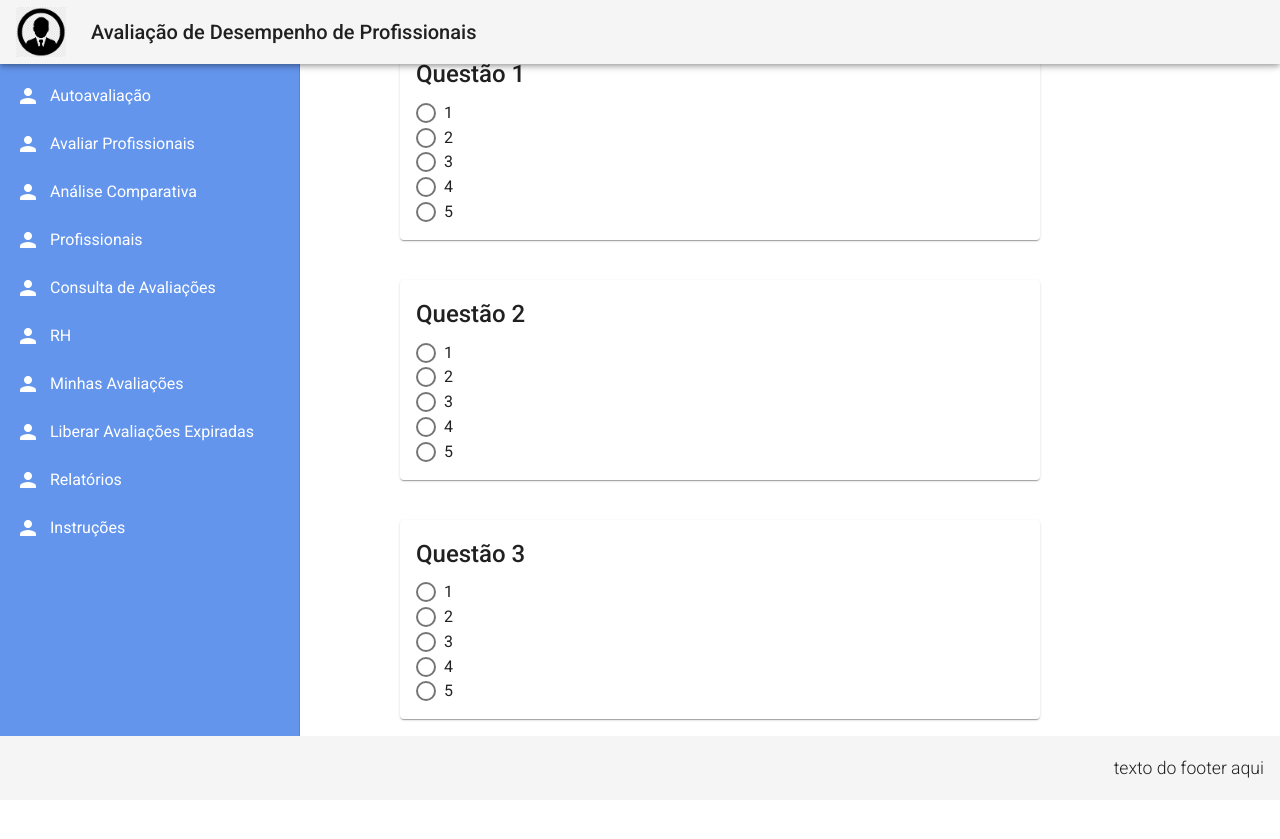
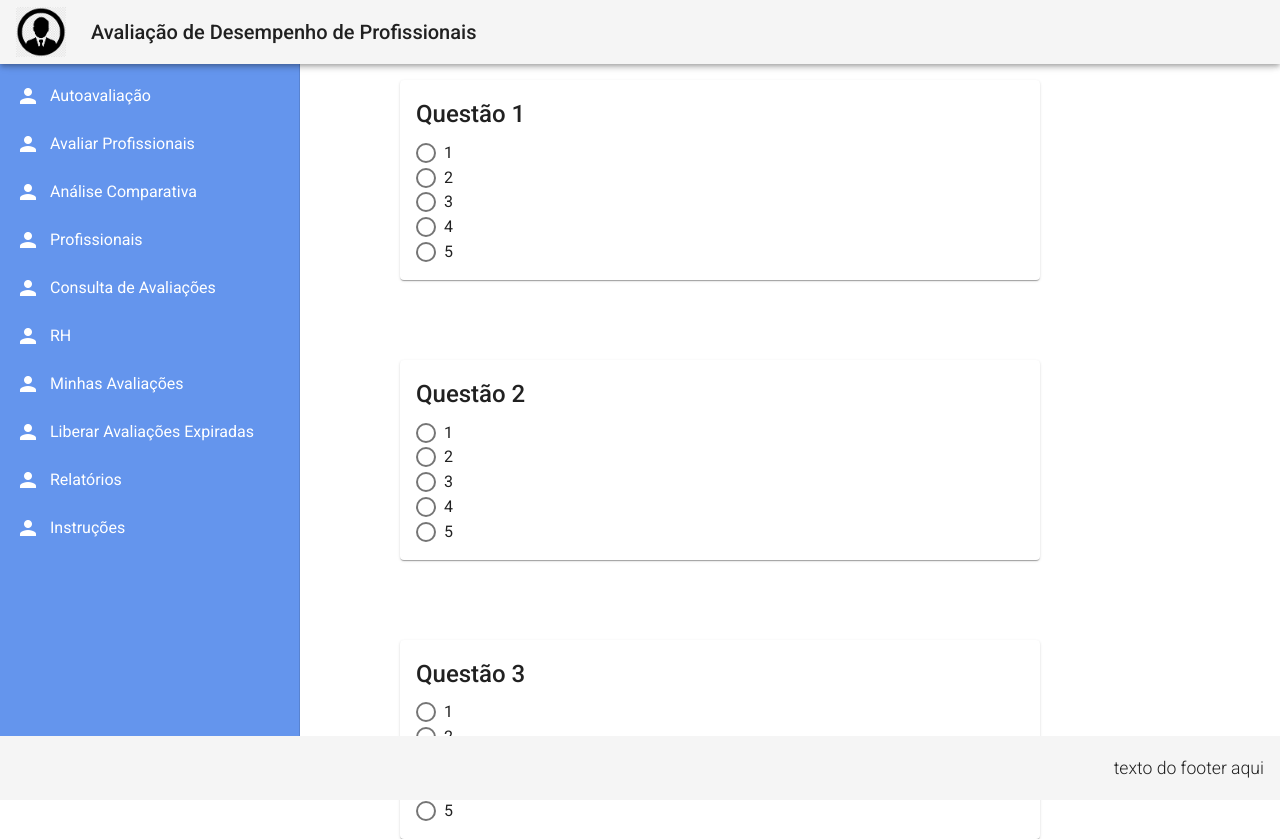
Before and after one commit to Daniel-Haag/SistemaAvaliadorDeProfissionais, an Angular app in the folder SistemaAvaliacaoDeProfissionais/ClientApp/: page /evaluation in a window 1280 px wide. Before the commit the page ends 800 px from the top, so only its background shows below. Built offline with nearby package versions, Linux system fonts and the light colour scheme.

Commit message:
implementando estrutura autoavaliação

```diff
--- a/SistemaAvaliacaoDeProfissionais/ClientApp/src/app/components/evaluation/evaluation.component.css
+++ b/SistemaAvaliacaoDeProfissionais/ClientApp/src/app/components/evaluation/evaluation.component.css
@@ -1,6 +1,6 @@
 .margin{
     margin-left: 400px;
-    margin-top:40px;
+    margin-top:80px;
     width:50%;
 }
 
--- a/SistemaAvaliacaoDeProfissionais/ClientApp/src/app/components/evaluation/evaluation.component.html
+++ b/SistemaAvaliacaoDeProfissionais/ClientApp/src/app/components/evaluation/evaluation.component.html
@@ -1,12 +1,35 @@
 
+
+<!--<mat-card class="margin" *ngFor="let question of questions" id="{{question}}">
+  <mat-card-title>
+    {{question}}
+  </mat-card-title>
+  <form>
+    <mat-radio-button *ngFor="let option of options">
+      {{option}}
+    </mat-radio-button>
+  </form>
+</mat-card>-->
 
 <mat-card class="margin" *ngFor="let question of questions">
   <mat-card-title>
     {{question}}
   </mat-card-title>
-  <form *ngFor="let option of options">
-    <mat-radio-button id="{{option}}">
-      {{option}}
+  <form>
+    <mat-radio-button name="{{question}}">
+      1
+    </mat-radio-button>
+    <mat-radio-button name="{{question}}">
+      2
+    </mat-radio-button>
+    <mat-radio-button name="{{question}}">
+      3
+    </mat-radio-button>
+    <mat-radio-button name="{{question}}">
+      4
+    </mat-radio-button>
+    <mat-radio-button name="{{question}}">
+      5
     </mat-radio-button>
   </form>
 </mat-card>
--- a/SistemaAvaliacaoDeProfissionais/ClientApp/src/app/components/evaluation/evaluation.component.ts
+++ b/SistemaAvaliacaoDeProfissionais/ClientApp/src/app/components/evaluation/evaluation.component.ts
@@ -10,21 +10,10 @@ export class EvaluationComponent implements OnInit {
   //Aqui deve buscar os questionamentos (operacional, tático, estratégico)
   questions: string[] = ["Questão 1", "Questão 2", "Questão 3"];
   options: string[] = ["1", "2", "3", "4", "5"];
-  IDs: number[] = [];
 
   constructor() { }
 
   ngOnInit(): void {
-    this.defineIdentifiers();
-  }
-
-  defineIdentifiers(): void {
-
-    let quantity = (this.options.length * this.questions.length);
-
-    for (var i = 0; i < quantity; i++) {
-      this.IDs[i] = i;
-    }
 
   }
 
```
